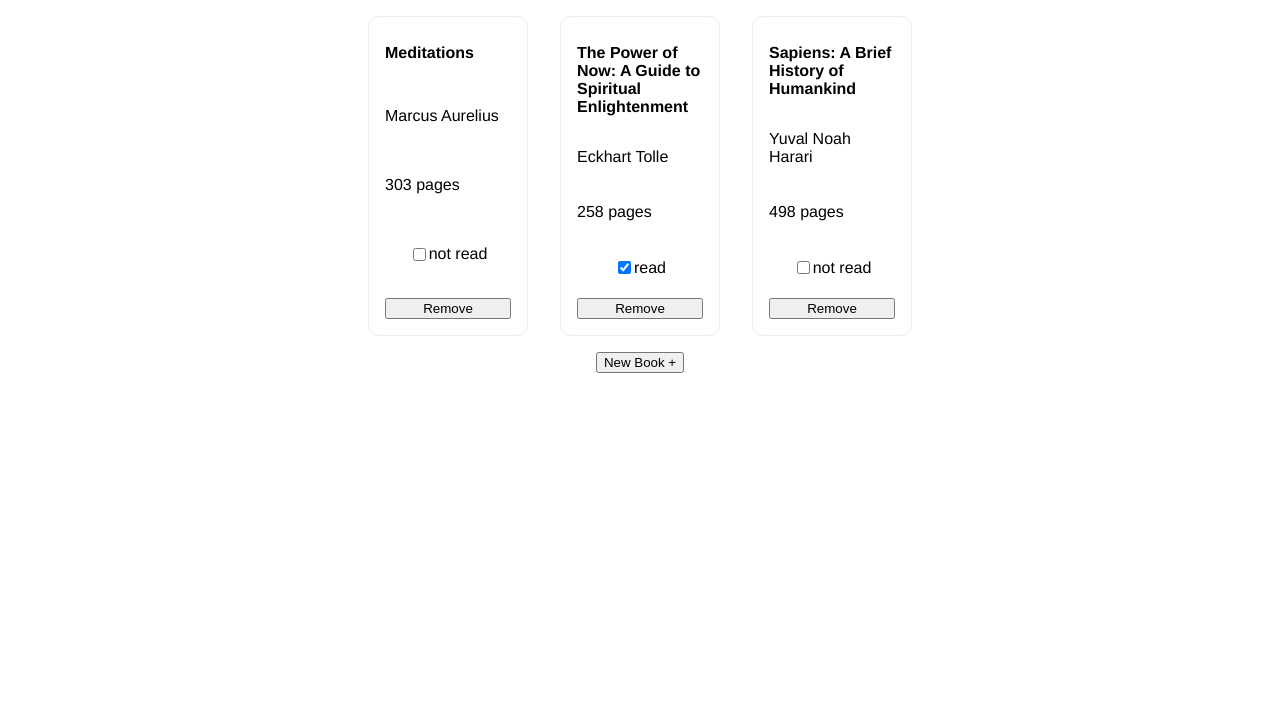
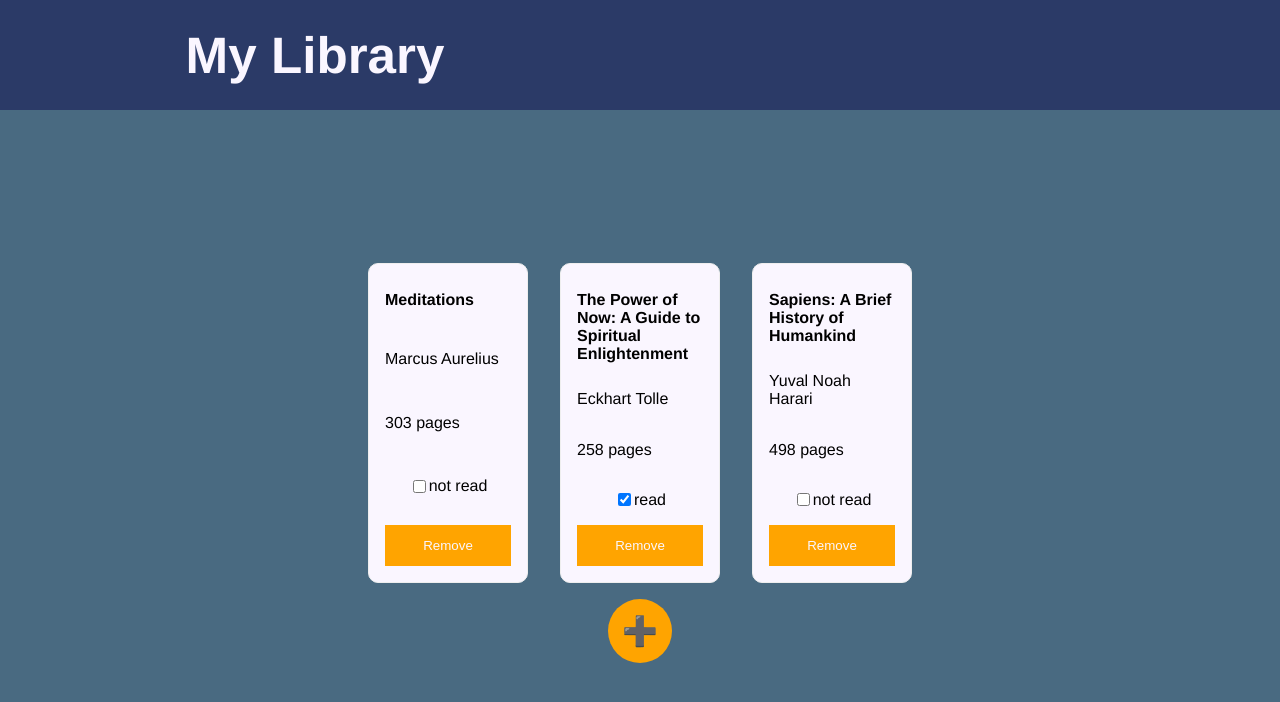
Before and after one commit to sammacfarlane23/javascript-library, a plain HTML site: page index.html in a window 1280 px wide. Drawn offline with Linux system fonts and the light colour scheme.

Commit message:
Added preliminary styles

```diff
--- a/index.html
+++ b/index.html
@@ -6,16 +6,23 @@
 </head>
 
 <body>
+    <div class="box">
+        <header>
+            <div class="container">
+                <h1 class="header__text">My Library</h1>
+            </div>
+        </header>
         <div id="page">
             <div id="bookshelf"></div>
-        <button id="new-book-button">New Book +</button>
+            <button class="button" id="new-book-button">➕</button>
             <form id="new-book-form">
                 <input id="book-name" name="title" class="new-book-form__input" type="text" placeholder="Enter the book name...">
                 <input id="book-author" name="author" class="new-book-form__input" type="text" placeholder="Enter the author's name...">
                 <input id="number-of-pages" name="numberOfPages" class="new-book-form__input" type="text" placeholder="Enter the number of pages..."> Have you read this book?<input id="have-read" name="haveRead" type="checkbox">
-            <button>Add Book</button>
-            <button type="button" id="cancel-button">Close</button>
+                <button class="button">Add Book</button>
+                <button class="button" type="button" id="cancel-button">Close</button>
             </form>
+        </div>
     </div>
     <script src="scripts/uuidv4.js"></script>
     <script src="scripts/functions.js"></script>
--- a/styles/styles.css
+++ b/styles/styles.css
@@ -4,11 +4,45 @@
 
 html,
 body {
+    height: 100%;
     margin: 0;
-    font-family: Helvetica
+    font-family: Helvetica;
+}
+
+:root {
+    --space-cadet: #2b3a67;
+    --dark-electric-blue: #496a81;
+    --orange-web: #ffa400;
+    --alice-blue: #faf6ff;
+}
+
+.box {
+    display: flex;
+    flex-direction: column;
+    height: 100%;
+}
+
+.container {
+    max-width: 60rem;
+    margin: 0 auto;
+    padding: 0 1.6rem;
+}
+
+header {
+    flex: 0 1 auto;
+    background: var(--space-cadet);
+    padding: 1.6rem 0;
+}
+
+.header__text {
+    color: var(--alice-blue);
+    font-size: 3.2rem;
+    margin: 0;
 }
 
 #page {
+    flex: 1 1 auto;
+    background: var(--dark-electric-blue);
     display: flex;
     flex-direction: column;
     justify-content: center;
@@ -22,6 +56,7 @@ body {
 }
 
 .book-card {
+    background: var(--alice-blue);
     width: 10rem;
     height: 20rem;
     border: 1px solid #eee;
@@ -43,8 +78,6 @@ body {
     align-items: center;
 }
 
-#new-book-button {}
-
 #new-book-form {
     display: none;
     flex-direction: column;
@@ -58,3 +91,19 @@ body {
     border-radius: 10px;
     padding: 0.5rem;
 }
+
+.button {
+    background: var(--orange-web);
+    border: none;
+    color: var(--alice-blue);
+    padding: 0.8rem 0.5rem;
+}
+
+#new-book-button {
+    text-align: center;
+    font-size: 1.8rem;
+    font-weight: 900;
+    border-radius: 2rem;
+    width: 4rem;
+    height: 4rem;
+}
```
Lines whose indentation alone changed are shown as unchanged.
